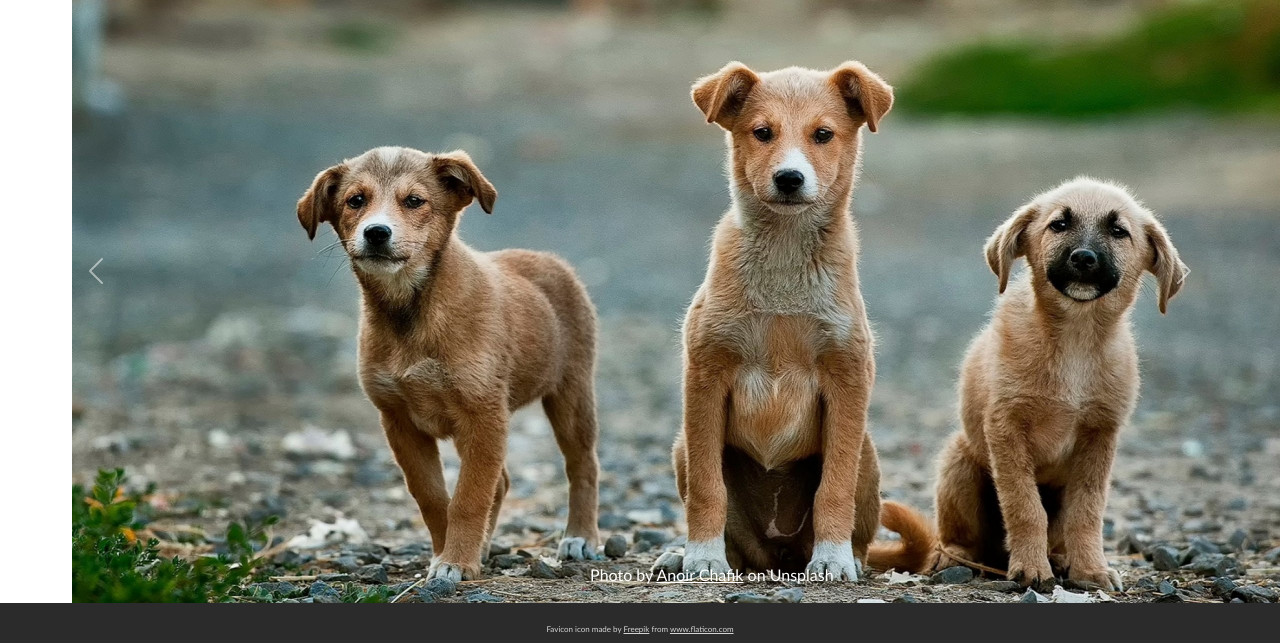
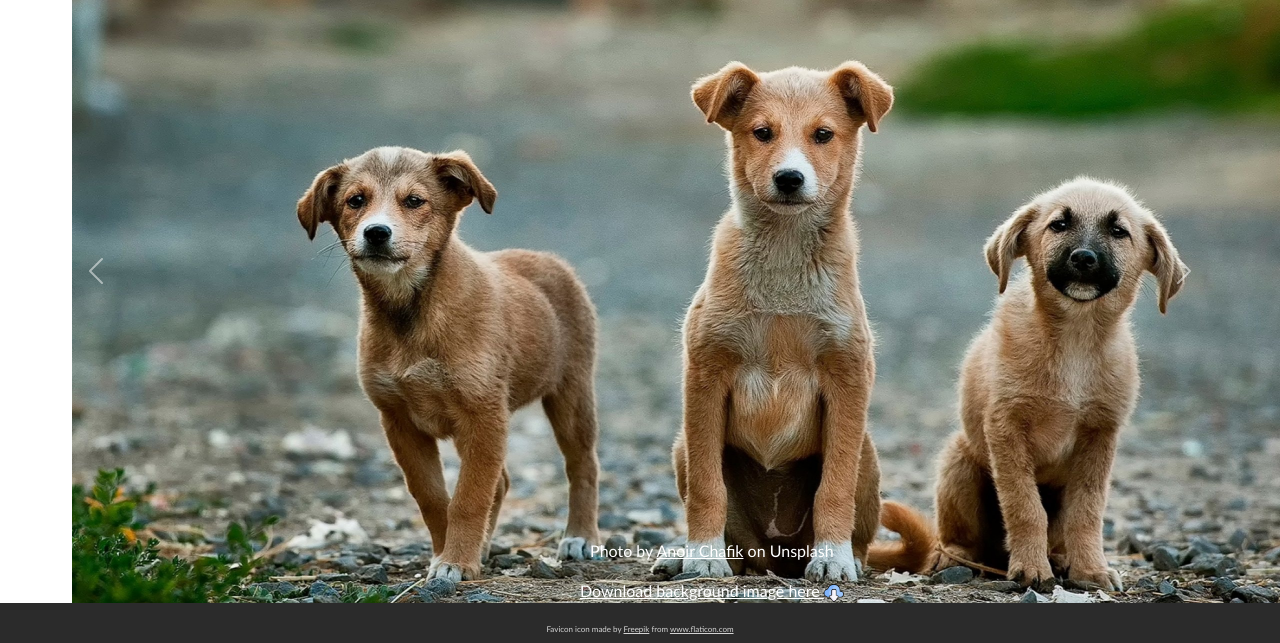
Before and after one commit to ashratigan/Project-Ratigan-Ashley, a website: page index.html in a window 1280 px wide. Shown: the part 157-800 px from the top of the page. Drawn offline with nearby package versions, Linux system fonts and the light colour scheme.

Commit message:
added download option on home

```diff
--- a/index.html
+++ b/index.html
@@ -71,10 +71,13 @@
                         <h1 class="carousel-title">Like dogs?</h1>
                     </div>
 
-                    <!-- Footer with photo attribute on bottom of slide -->
+                    <!-- Slide footer with photo attribute and button to download image on bottom of slide -->
                     <div class="carousel-caption d-none d-md-block">
                         <div class="carousel-bottom">
                             <p class="">Photo by <a href="https://unsplash.com/@alvannee?utm_source=unsplash&utm_medium=referral&utm_content=creditCopyText" target="_blank" >Alvan Nee</a> on Unsplash</p>
+                            <a href="./images/dog1.jpg" target='_blank'>
+                                Download background image here    <img alt="Download cloud" src="images/cloud.png" width="20" height="20">
+                            </a>
                         </div>
                     </div>
                 </div>
@@ -89,10 +92,13 @@
                         <h1 class="carousel-title">We do!</h1>
                     </div>
 
-                    <!-- Footer with photo attribute on bottom of slide -->
+                    <!-- Slide footer with photo attribute and button to download image on bottom of slide -->
                     <div class="carousel-caption d-none d-md-block">
                         <div class="carousel-bottom">
                             <p class="">Photo by <a href="https://unsplash.com/@anoirchafik?utm_source=unsplash&utm_medium=referral&utm_content=creditCopyText" target="_blank" >Anoir Chafik</a> on Unsplash</p>
+                            <a href="./images/dog2.jpg" target='_blank'>
+                                Download background image here    <img alt="Download cloud" src="images/cloud.png" width="20" height="20">
+                            </a>
                         </div>
                     </div>
                 </div>
@@ -107,10 +113,13 @@
                         <h1 class="carousel-title">What are you waiting for?</h1>
                     </div>
 
-                    <!-- Footer with photo attribute on bottom of slide -->
+                    <!-- Slide footer with photo attribute and button to download image on bottom of slide -->
                     <div class="carousel-caption d-none d-md-block">
                         <div class="carousel-bottom">
                             <p class="">Photo by <a href="https://unsplash.com/@coleito?utm_source=unsplash&utm_medium=referral&utm_content=creditCopyText" target="_blank" >Cole Keister</a> on Unsplash</p>
+                            <a href="./images/dog3.jpg" target='_blank'>
+                                Download background image here    <img alt="Download cloud" src="images/cloud.png" width="20" height="20">
+                            </a>
                         </div>
                     </div>
                 </div>
@@ -125,10 +134,13 @@
                         <h1 class="carousel-title">Let's get you ready!</h1>
                     </div>
 
-                    <!-- Footer with photo attribute on bottom of slide -->
+                    <!-- Slide footer with photo attribute and button to download image on bottom of slide -->
                     <div class="carousel-caption d-none d-md-block">
                         <div class="carousel-bottom">
                             <p class="">Photo by <a href="https://unsplash.com/@paulinel?utm_source=unsplash&utm_medium=referral&utm_content=creditCopyText" target="_blank" >Pauline Loroy</a> on Unsplash</p>
+                            <a href="./images/dog4.jpg" target='_blank'>
+                                Download background image here    <img alt="Download cloud" src="images/cloud.png" width="20" height="20">
+                            </a>
                         </div>
                     </div>
                 </div>
@@ -143,10 +155,13 @@
                         <h1 class="carousel-title">For your new friend!</h1>
                     </div>
 
-                    <!-- Footer with photo attribute on bottom of slide -->
+                    <!-- Slide footer with photo attribute and button to download image on bottom of slide -->
                     <div class="carousel-caption d-none d-md-block">
                         <div class="carousel-bottom">
                             <p class="">Photo by <a href="https://unsplash.com/@persnicketyprints?utm_source=unsplash&utm_medium=referral&utm_content=creditCopyText" target="_blank" >Persnickety Prints</a> on Unsplash</p>
+                            <a href="./images/dog5.jpg" target='_blank'>
+                                Download background image here    <img alt="Download cloud" src="images/cloud.png" width="20" height="20">
+                            </a>
                         </div>
                     </div>
                 </div>
```
